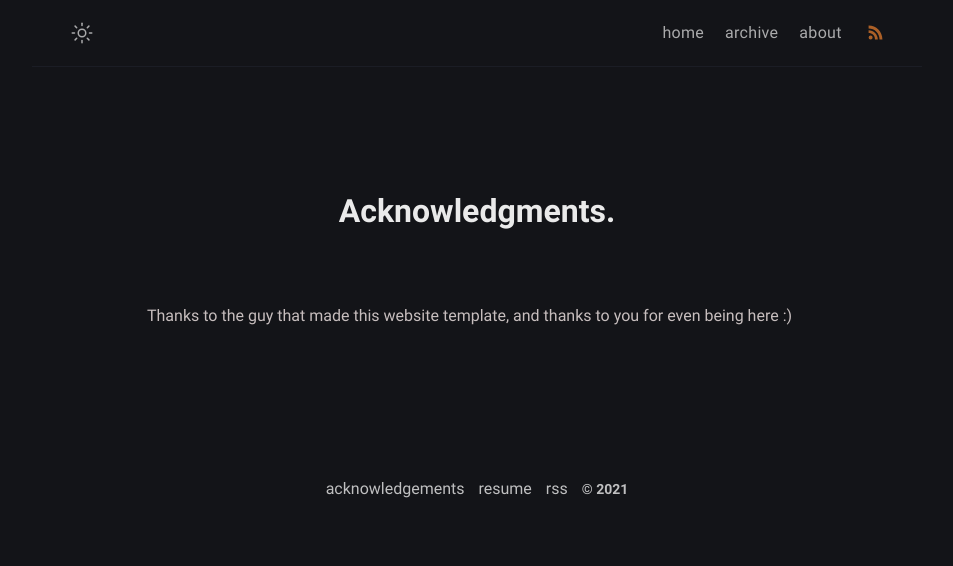
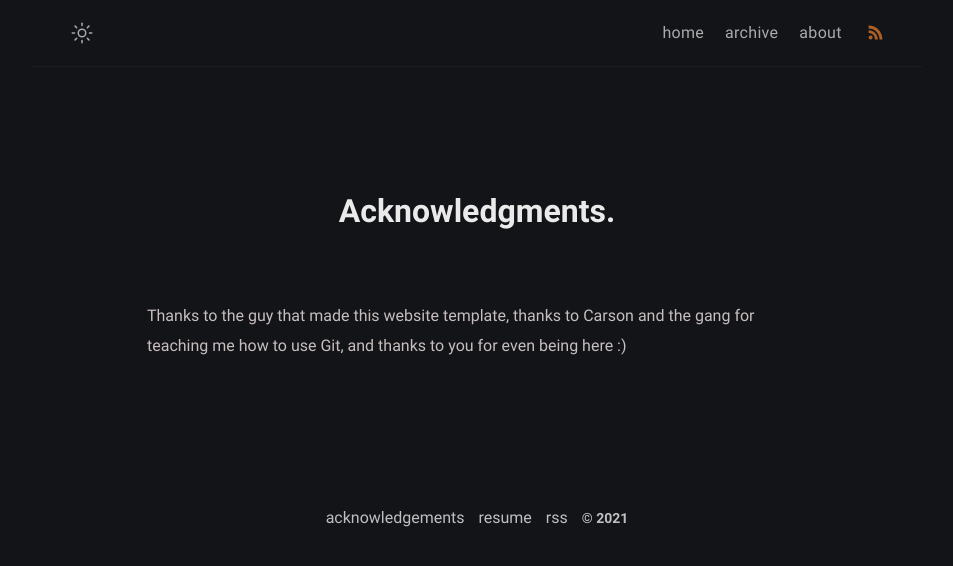
Before and after one commit to 4fecta/4fecta.ca, a Jekyll site: the page built from thanks.md, in a window 1280 px wide. Shown: the top 566 px of the page, without its empty margins (163-1116 px from the left). Built offline with Jekyll 4.4.1, drawn with Linux system fonts in a browser that asks for light colours.

Commit message:
Update thanks.md

```diff
--- a/thanks.md
+++ b/thanks.md
@@ -6,4 +6,4 @@ excerpt: Thanks to everyone :)
 comments: false
 ---
 
-Thanks to the guy that made this website template, and thanks to you for even being here :)
+Thanks to the guy that made this website template, thanks to Carson and the gang for teaching me how to use Git, and thanks to you for even being here :)
```
